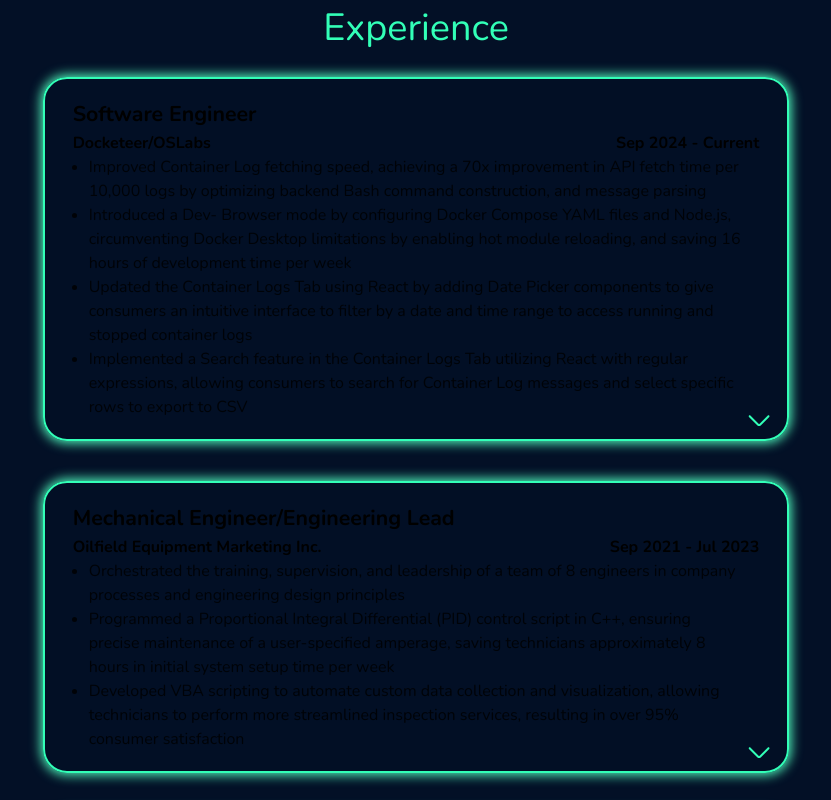
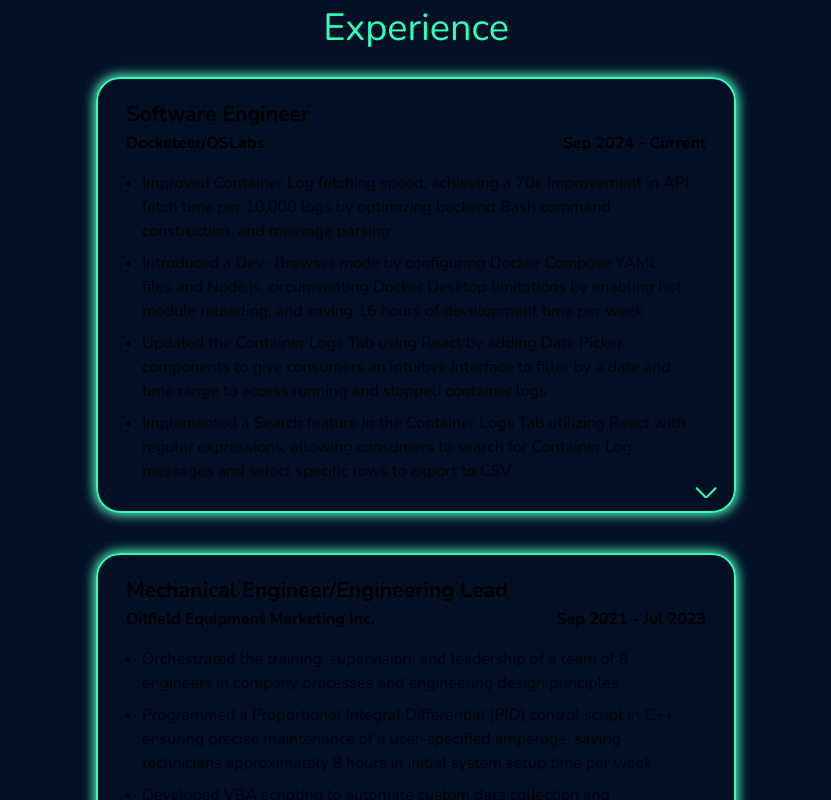
Before and after one commit to Cris-Morales/Cris-Morales-Portfolio-Website, a Next.js app: page / in a window 1280 px wide. Shown: the part 1840-2640 px from the top of the page, without its empty margins (224-1055 px from the left). Built offline with nearby package versions, Linux system fonts and the light colour scheme.

Commit message:
minor adjustments to experience bullet styling.

```diff
--- a/app/ui/experience/ExperienceCard.tsx
+++ b/app/ui/experience/ExperienceCard.tsx
@@ -17,21 +17,21 @@ export default function ExperienceCard({ data, index }: { data: experienceData,
     const [isExpanded, setExpanded] = useState<boolean>(false);
 
     return (
-        <article className="flex flex-col text-white-text border-2 border-primary rounded-3xl px-7 py-5 m-5 bg-background bg-opacity-35 boxGlow w-11/12 xl:w-7/12">
+        <article className="flex flex-col text-white-text border-2 border-primary rounded-3xl px-7 py-5 m-5 bg-background bg-opacity-35 boxGlow w-11/12 xl:w-1/2">
             <h4 className=" text-xl font-bold">
                 {data.title}
             </h4>
-            <div className="flex justify-between text-base font-bold gap-4">
+            <div className="flex justify-between text-base font-bold gap-4 mb-4">
                 <h4>
                     {data.company}
                 </h4>
                 <h4 className="">{data.timerange}</h4>
             </div>
-            <ul className="list-disc text-base text-light-text opacity-80 mx-4">
+            <ul className="list-disc text-base text-light-text mx-4">
                 {data.bullets.map((bullet: string) => {
                     return (
-                        <li key={bullet}>
-                            <p>
+                        <li key={bullet} className="">
+                            <p className="mb-2 opacity-75 hover:opacity-100 transition-all">
                                 {bullet}
                             </p>
                         </li>
@@ -45,7 +45,7 @@ export default function ExperienceCard({ data, index }: { data: experienceData,
                             initial='closed'
                             animate='open'
                             exit='closed'
-                            className="list-disc text-base text-light-text opacity-80 mx-4"
+                            className="list-disc text-base text-light-text mx-4"
                             variants={{
                                 open: { height: "auto" },
                                 closed: { height: 0, transition: { delay: 0.1 } },
@@ -60,7 +60,7 @@ export default function ExperienceCard({ data, index }: { data: experienceData,
                                     key={`${bullet} - ${index}`}
                                     variants={itemVariants}
                                 >
-                                    <p>
+                                    <p className="mb-2 opacity-75 hover:opacity-100 transition-all">
                                         {bullet}
                                     </p>
                                 </motion.li>
```
